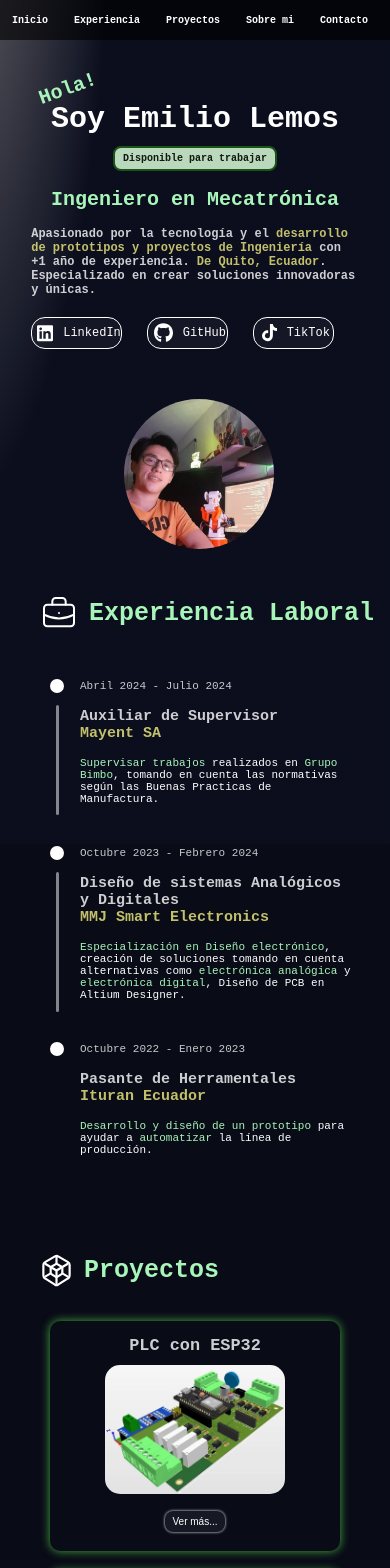
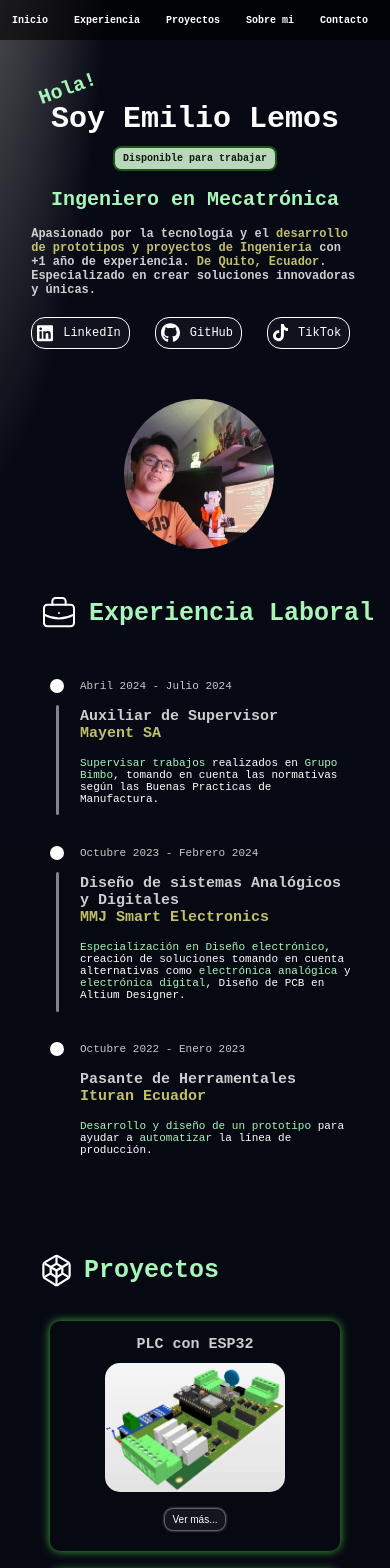
Before and after one commit to M1l01/porfolio.emiljodev, a plain HTML site: page index.html in a window 390 px wide. Shown: the top 1568 px of the page. Drawn offline with Linux system fonts and the light colour scheme.

Commit message:
Add: Padding en el texto de btn de redes

```diff
--- a/index.css
+++ b/index.css
@@ -9,7 +9,7 @@ body{
   justify-content: center;
   align-items: center;
   margin: 0;
-  background-color: rgb(9, 11, 23);
+  background-color: rgb(7, 9, 18);
   color: white;
   min-height: 100%;
 }
@@ -24,7 +24,7 @@ body{
   background: radial-gradient(
     ellipse 40% 90% at -10% -30%,
     rgba(196, 190, 190, 0.575),
-    rgba(17, 22, 46, 0.306)
+    rgba(9, 12, 25, 0.306)
   );
   background-size: cover;
 }
@@ -172,6 +172,10 @@ h3{
   font-weight: bold;
   scale: 1.05;
   background: rgba(255,255,255,0.1);
+}
+
+.redes-text{
+  padding: 5px 8px 5px 0;
 }
 
 .icon{
@@ -564,7 +568,7 @@ ul{
   width: 140px;
   text-decoration: none;
   color: #fff;
-  background-color: #f5f5f518;
+  background-color: #f5f5f50a;
   padding: 5px;
   border-radius: 15px;
   border: 1px solid;
@@ -572,7 +576,8 @@ ul{
 
 .download-cv-2:hover{
   scale: 1.05;
-  background-color: #f5f5f528;
+  background-color: #f5f5f51c;
+  box-shadow: 0 0 3px white;
 }
 
 .piedePagina{
@@ -750,12 +755,12 @@ ul{
   }
 
   .title-proyecto-vertical > h3{
-    font-size: 2vh;
+    font-size: 15px;
     margin: 5px 0 10px 0;
   }
 
   .title-proyecto-lateral > h3{
-    font-size: 2vh;
+    font-size: 15px;
     margin: 5px 0 10px;
   }
 
--- a/index.html
+++ b/index.html
@@ -86,7 +86,7 @@
                                 54.9V416h-66.4V202.2h63.7v29.2h.9c8.9-16.8 30.6-34.5 62.9-34.5 67.2
                                 0 79.7 44.3 79.7 101.9V416z"/>
                             </svg>
-                            <span id="LinkedIn-text">LinkedIn</span>
+                            <span class="redes-text">LinkedIn</span>
                         </a>
                         <a href="https://github.com/M1l01"
                         target="_blank"
@@ -116,7 +116,7 @@
                                 .7-4.3-1.3-6.2-2.2-2.3-5.2-2.6-6.5-1zm-11.4-14.7c-1.6 1-1.6 3.6 0 5.9 1.6 2.3 4.3 3.3
                                 5.6 2.3 1.6-1.3 1.6-3.9 0-6.2-1.4-2.3-4-3.3-5.6-2z"/>
                             </svg>
-                            <span id="LinkedIn-text">GitHub</span>
+                            <span class="redes-text">GitHub</span>
                         </a>
                         <a href="https://www.tiktok.com/@milotronic"
                         target="_blank"
@@ -132,7 +132,7 @@
                                 1 1 185 188.3V278.2a74.6 74.6 0 1 0 52.2 71.2V0l88 0a121.2 121.2 0 0 0
                                 1.9 22.2h0A122.2 122.2 0 0 0 381 102.4a121.4 121.4 0 0 0 67 20.1z"/>
                             </svg>
-                            <span id="LinkedIn-text">TikTok</span>
+                            <span class="redes-text">TikTok</span>
                         </a>
                     </nav>
                 </article>
```
